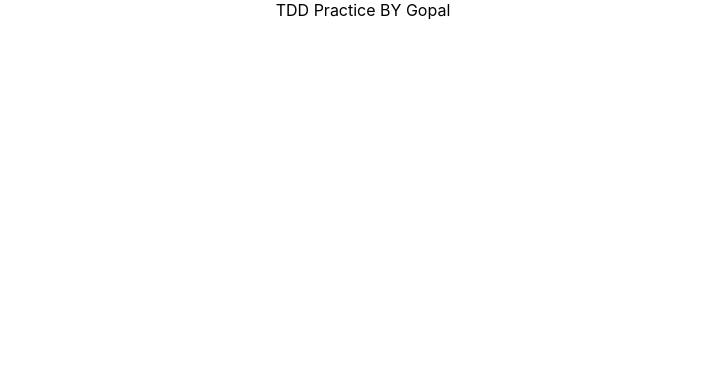
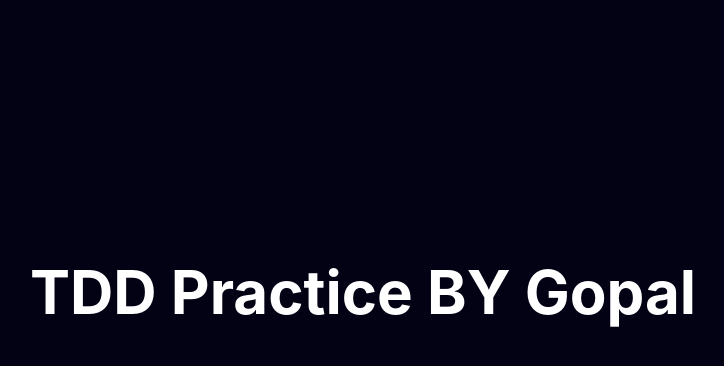
Before and after one commit to GopalDas123/tdd-app, a React (Create React App) app: page / in a window 1280 px wide. Shown: the top 366 px of the page, without its empty margins (277-1001 px from the left). Built offline with nearby package versions, Linux system fonts and the light colour scheme.

Commit message:
Little Changes in CSS

```diff
--- a/src/App.css
+++ b/src/App.css
@@ -1,38 +1,15 @@
-.App {
-  text-align: center;
+*{
+  margin: 0;
+  padding: 0;
+  box-sizing: border-box;
 }
+body{
+  background-color: rgb(2, 2, 20);
+  color: white;
+  font-size: 60px;
+  display: flex;
+  justify-content: space-around;
+  font-weight: bold;
+  margin-top: 20%;
 
-.App-logo {
-  height: 40vmin;
-  pointer-events: none;
 }
-
-@media (prefers-reduced-motion: no-preference) {
-  .App-logo {
-    animation: App-logo-spin infinite 20s linear;
-  }
-}
-
-.App-header {
-  background-color: #282c34;
-  min-height: 100vh;
-  display: flex;
-  flex-direction: column;
-  align-items: center;
-  justify-content: center;
-  font-size: calc(10px + 2vmin);
-  color: white;
-}
-
-.App-link {
-  color: #61dafb;
-}
-
-@keyframes App-logo-spin {
-  from {
-    transform: rotate(0deg);
-  }
-  to {
-    transform: rotate(360deg);
-  }
-}
```
